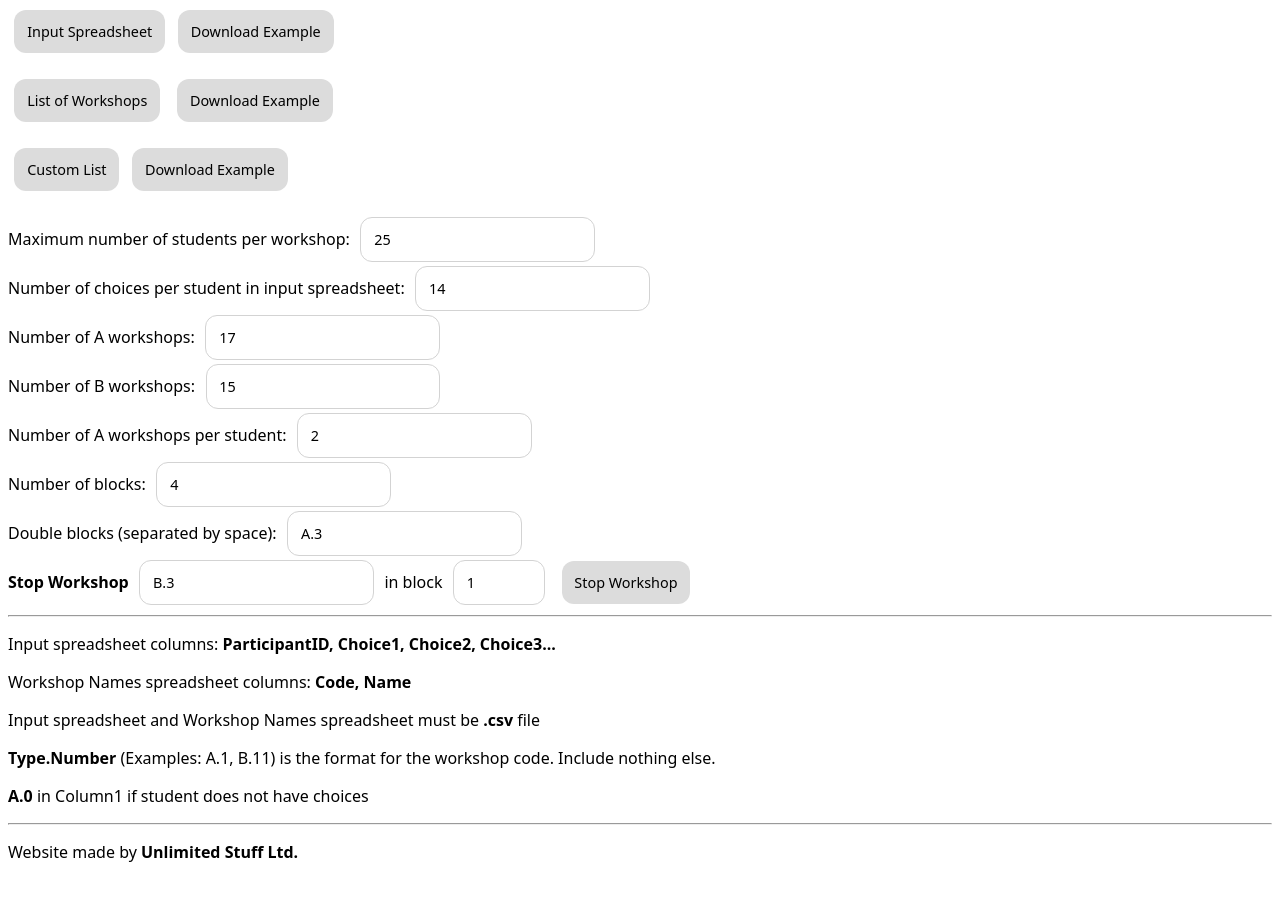
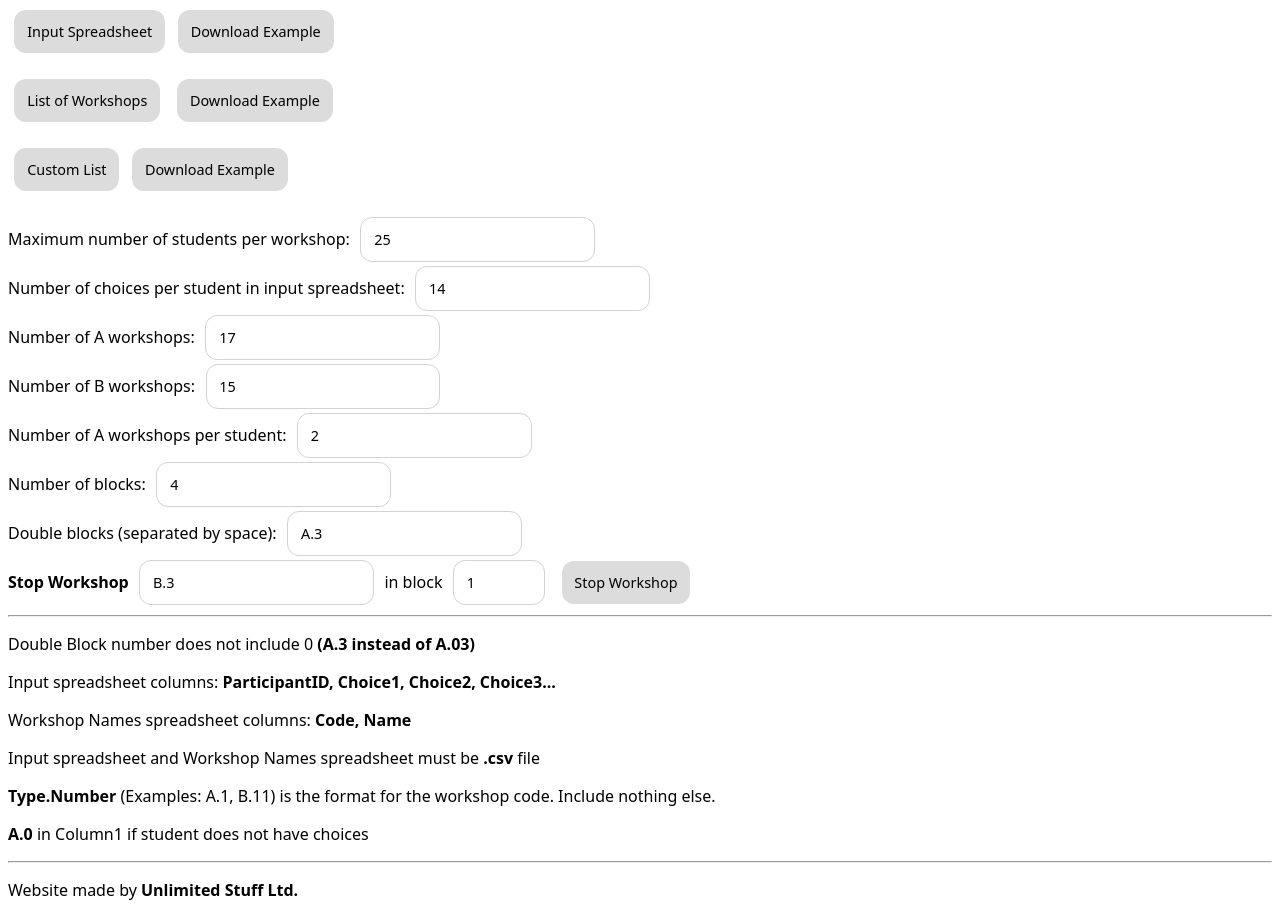
Before and after one commit to the-okapi/scheduler, a SvelteKit app: page / in a window 1280 px wide. Before the commit the page ends 879 px from the top, so only its background shows below. Built offline with nearby package versions, Linux system fonts and the light colour scheme.

Commit message:
Adding double block reminder

```diff
--- a/src/routes/+page.svelte
+++ b/src/routes/+page.svelte
@@ -371,6 +371,7 @@
 	{/each}
 	<hr />
 
+	<p>Double Block number does not include 0 <strong>(A.3 instead of A.03)</strong></p>
 	<p>Input spreadsheet columns: <strong>ParticipantID, Choice1, Choice2, Choice3...</strong></p>
 	<p>Workshop Names spreadsheet columns: <strong>Code, Name</strong></p>
 	<p>Input spreadsheet and Workshop Names spreadsheet must be <strong>.csv</strong> file</p>
```
